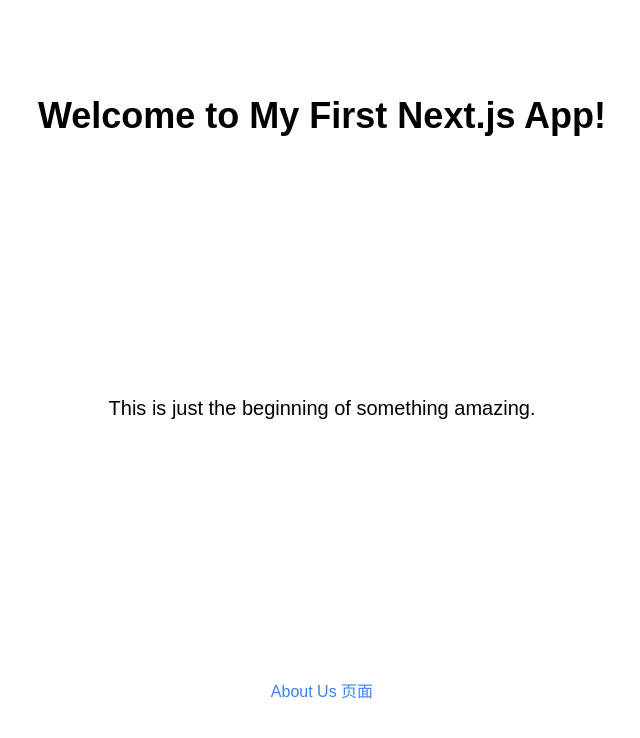
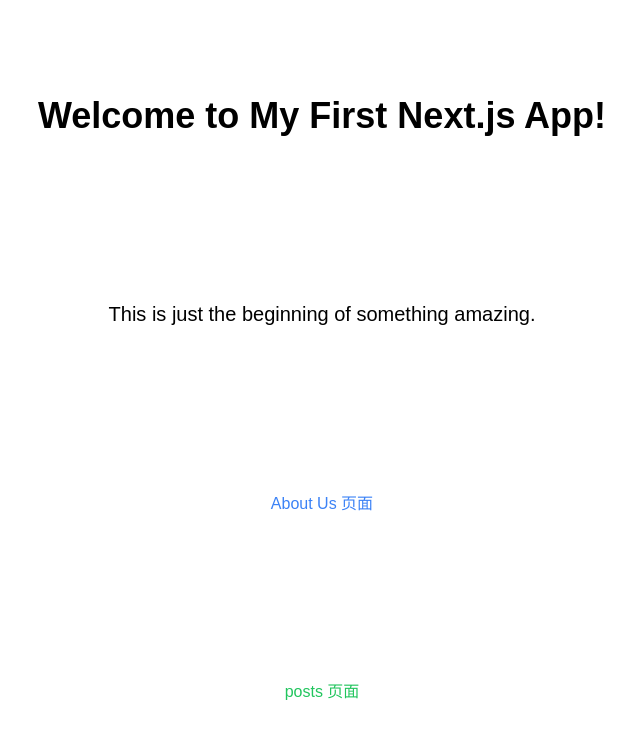
Before and after one commit to xbysir/next-app, a Next.js app: page / in a window 1280 px wide. Shown: the top 738 px of the page, without its empty margins (318-958 px from the left). Built offline with nearby package versions, Linux system fonts and the light colour scheme.

Commit message:
feat: loading加载

```diff
--- a/src/app/layout.js
+++ b/src/app/layout.js
@@ -1,5 +1,7 @@
 import localFont from 'next/font/local';
 import '../styles/globals.css';
+import Loading from '@/components/Loading';
+import { Suspense } from 'react';
 
 const geistSans = localFont({
   src: '../styles/fonts/GeistVF.woff',
@@ -23,7 +25,7 @@
       <body
         className={`${geistSans.variable} ${geistMono.variable} antialiased`}
       >
-        {children}
+        <Suspense fallback={<Loading />}>{children}</Suspense>
       </body>
     </html>
   );
--- a/src/app/page.js
+++ b/src/app/page.js
@@ -9,6 +9,9 @@
       <Link href="/about" className="text-blue-500 hover:underline">
         About Us 页面
       </Link>
+      <Link href="/posts" className="text-green-500 hover:underline">
+        posts 页面
+      </Link>
     </main>
   );
 }
--- /dev/null
+++ b/src/app/posts/page.js
@@ -0,0 +1,4 @@
+export default async function Posts() {
+  await new Promise((resolve) => setTimeout(resolve, 2000));
+  return <div>1111</div>;
+}
--- /dev/null
+++ b/src/components/Loading.jsx
@@ -0,0 +1,3 @@
+export default function Loading() {
+  return <div className={'text-2xl text-pink-400'}>Loading...</div>;
+}
```
